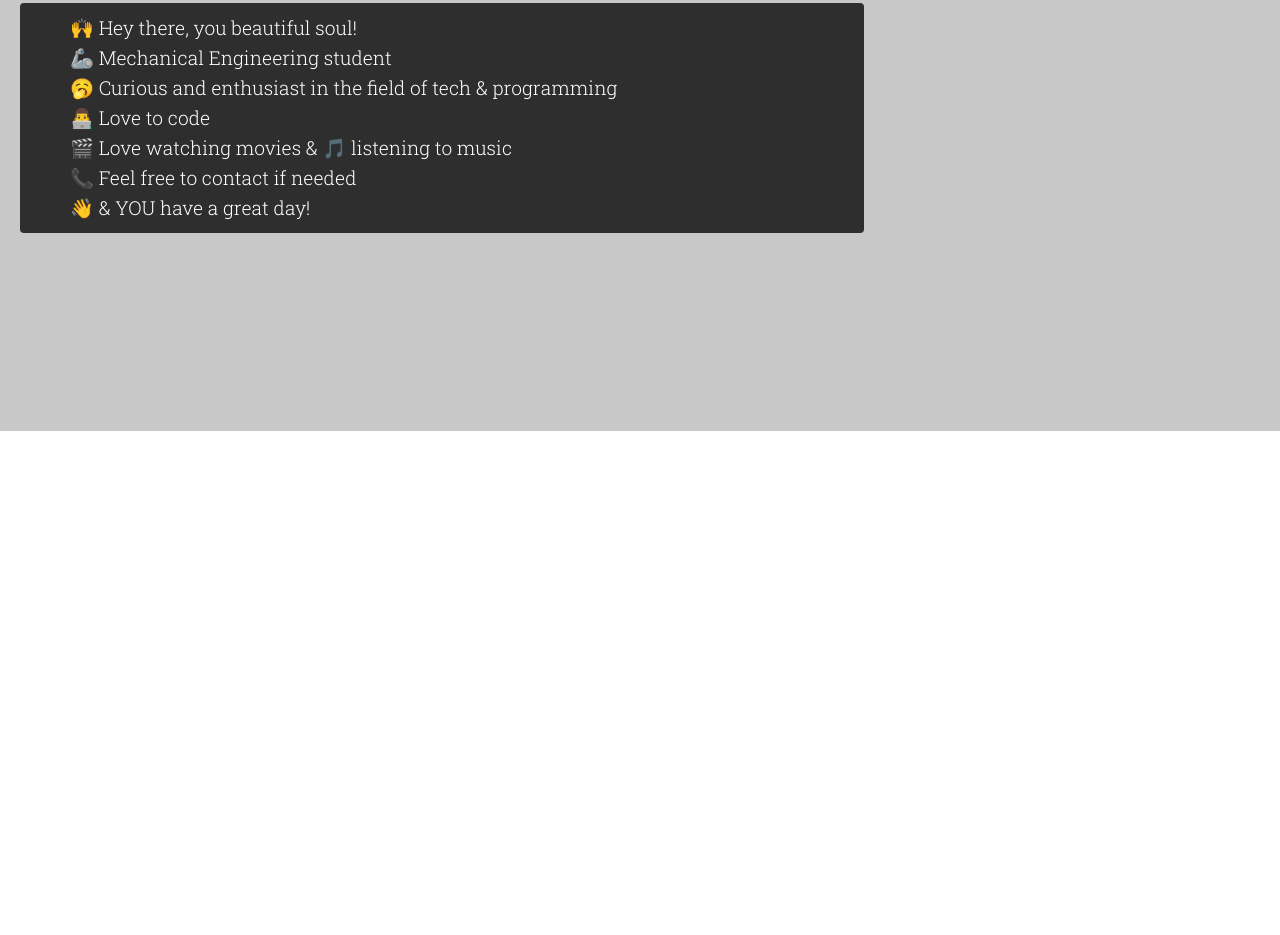
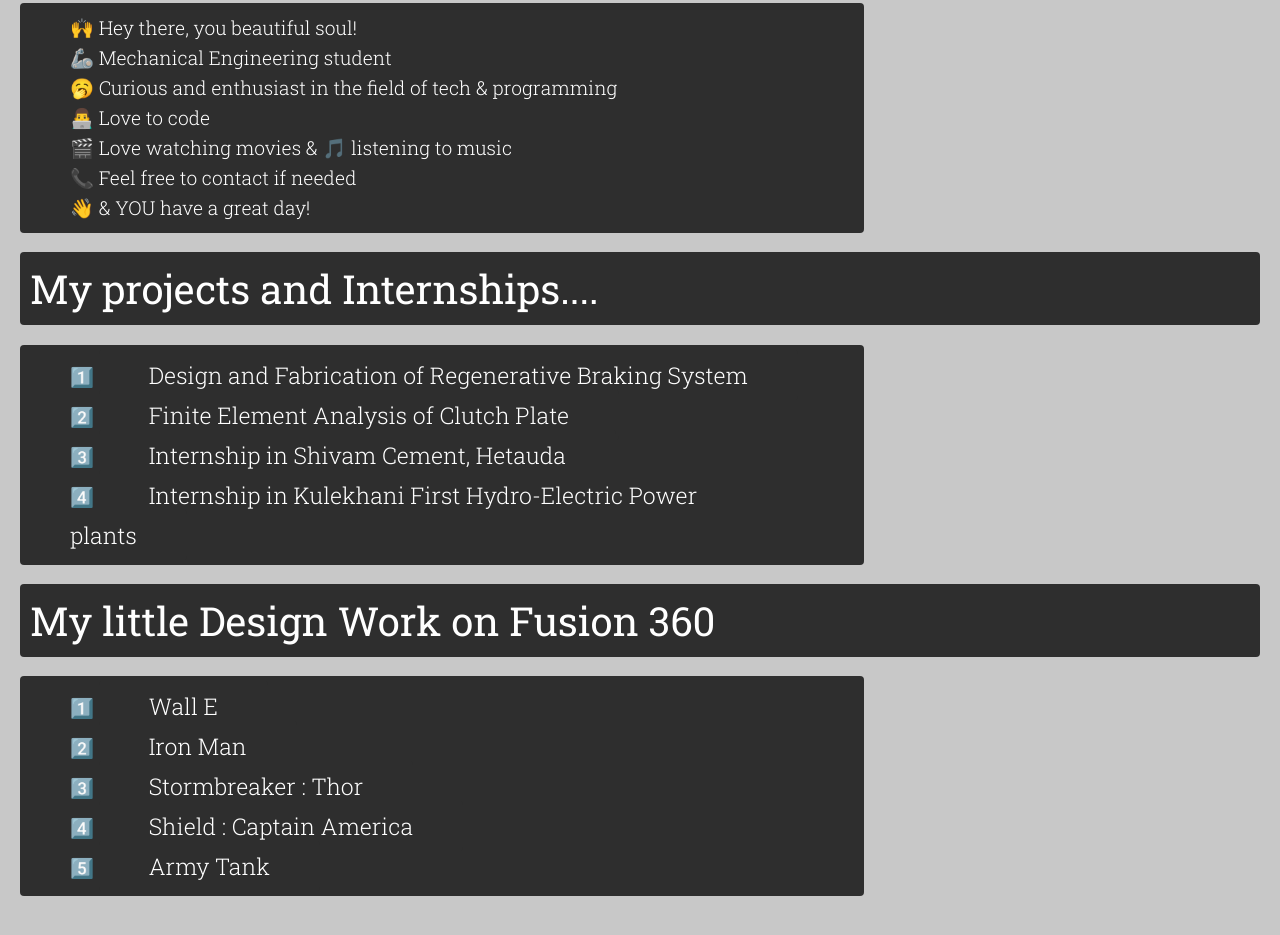
Before and after one commit to iammeelan/iammeelan.github.io, a plain HTML site: page index.html in a window 1280 px wide. Shown: the part 909-1844 px from the top of the page. Before the commit the page ends 1340 px from the top, so only its background shows below. Drawn offline with Linux system fonts and the light colour scheme; a web font is replaced by a local one.

Commit message:
Naya ho Hai

```diff
--- a/index.html
+++ b/index.html
@@ -19,7 +19,6 @@
     <i class="fas fa-angle-double-down"></i>
   </div>
   <div class="div2">
-
     <span>Something about myself... </span>
     <ul>
       <li>🙌 Hey there, you beautiful soul!</li>
@@ -29,8 +28,25 @@
       <li>🎬 Love watching movies & 🎵 listening to music</li>
       <li>📞 Feel free to contact if needed</li>
       <li>👋 & YOU have a great day!</li>
-    </ul>
+  </ul>
+
+  	<span>My projects and Internships....</span>
+  	<ul>
+  		<li>1️⃣ <a href="https://www.researchgate.net/publication/341379119_Design_and_Fabrication_of_Regenerative_Braking_System" target="new">Design and Fabrication of Regenerative Braking System</a></li>
+  		<li>2️⃣ <a href="https://www.researchgate.net/publication/341689024_FINITE_ELEMENT_ANALYSIS_OF_A_CLUTCH" target="new">Finite Element Analysis of Clutch Plate </a></li>
+  		<li>3️⃣ <a href="https://www.researchgate.net/publication/345129152_A_REPORT_ON_ONE_WEEK_Internship_IN_SHIVAM_CEMENT_PLANT" target="new">Internship in Shivam Cement, Hetauda </a> </li>
+  		<li>4️⃣ <a href="https://www.researchgate.net/publication/345129092_Internship_in_Kulekhani_I_Hydropower_plant_Dhorsing_Makwanpur_Nepal_Duration_15_days" target="new">Internship in Kulekhani First Hydro-Electric Power plants </a></li>
+  	</ul>
+	<span>My little Design Work on Fusion 360</span>
+  	<ul>
+  		<li>1️⃣ <a href="https://a360.co/31YVpVO" target="new">Wall E </a></li>
+  		<li>2️⃣ <a href="https://a360.co/3mKXFHR" target="new">Iron Man</a></li>
+  		<li>3️⃣ <a href="https://a360.co/35PufSo" target="new">Stormbreaker : Thor </a></li>
+  		<li>4️⃣ <a href="https://a360.co/3kNVMJU" target="new">Shield : Captain America </a></li>
+  		<li>5️⃣ <a href="https://a360.co/3oKdZdV" target="new">Army Tank </a></li>
+  	</ul>
   </div>
+
 
 </body>
 </html>
--- a/style.css
+++ b/style.css
@@ -105,7 +105,7 @@ html, body {
   flex-direction: column;
 }
 
-.div2 > span:nth-child(1) {
+.div2 > span {
   margin: 0px;
   font-family: 'Roboto Slab';
   font-size: 2.5em;
@@ -119,7 +119,7 @@ html, body {
   padding: 10px;
 }
 
-.div2 > ul {
+.div2 > ul , .div2 >ul>li>a {
   padding: 10px 50px;
   background-color: rgb(46, 46, 46);
   color: white;
@@ -130,6 +130,15 @@ html, body {
   line-height: 30px;
   border-radius: 4px;
   max-width: 60%;
+}
+
+.div2 >ul>li>a {
+  text-decoration: none;
+  line-height: 40px;
+}
+
+.div2 >ul>li>a:hover {
+  color: blue ;
 }
 
 .animation-class {
```
